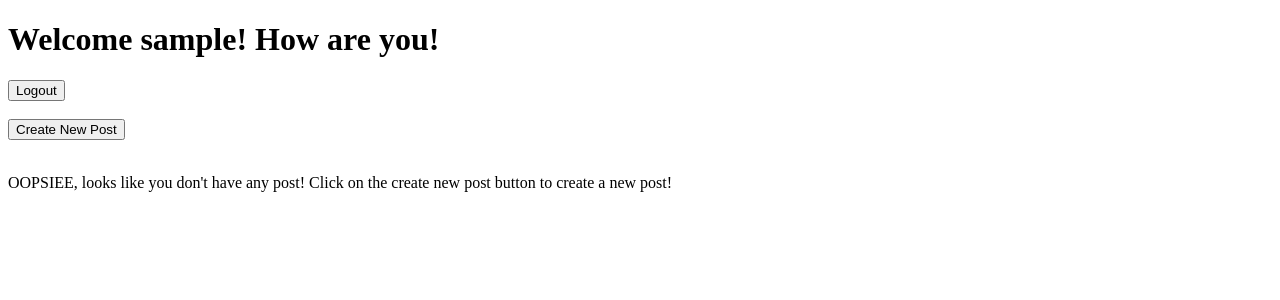
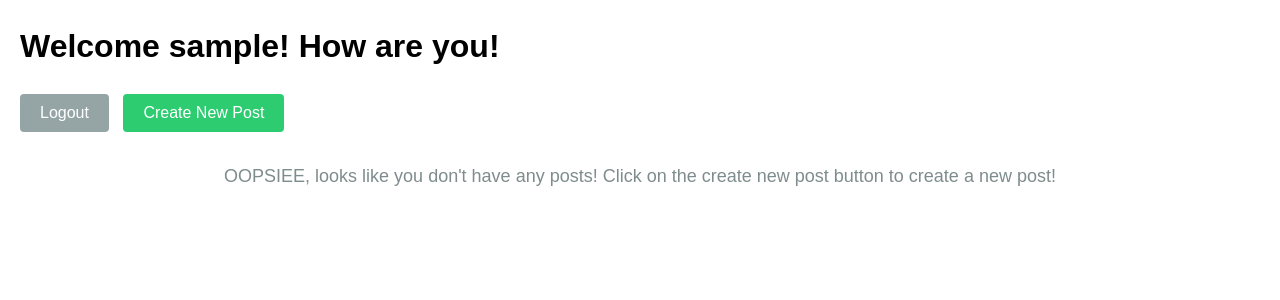
Before and after one commit to adityapradhan202/Dev-Pad, a Flask app: page /user in a window 1280 px wide. Shown: the top 300 px of the page. Run offline with Flask 3, Linux system fonts and the light colour scheme; the visitor is signed in with stand-in values (Sample User, id 1); data that the repository does not hold is empty.

Commit message:
enhanced user.html with improved styling and layout for posts, added post previews and action buttons

```diff
--- a/templates/user.html
+++ b/templates/user.html
@@ -4,30 +4,85 @@
         <meta charset="UTF-8">
         <meta name="viewport" content="width=device-width, initial-scale=1.0">
         <title>User</title>
+        <style>
+            body {
+                font-family: Arial, sans-serif;
+                margin: 20px;
+                line-height: 1.6;
+            }
+            .post-container {
+                border: 1px solid #ddd;
+                border-radius: 8px;
+                padding: 15px;
+                margin: 15px 0;
+                background-color: #f9f9f9;
+            }
+            .post-preview {
+                color: #666;
+                font-style: italic;
+                margin: 10px 0;
+            }
+            .post-actions {
+                margin-top: 10px;
+            }
+            .post-actions button {
+                margin-right: 10px;
+                padding: 5px 15px;
+                border: none;
+                border-radius: 4px;
+                cursor: pointer;
+            }
+            .delete-btn { background-color: #ff6b6b; color: white; }
+            .read-btn { background-color: #4ecdc4; color: white; }
+            .edit-btn { background-color: #45b7d1; color: white; }
+            .main-actions {
+                margin-bottom: 30px;
+            }
+            .main-actions button {
+                padding: 10px 20px;
+                margin-right: 10px;
+                border: none;
+                border-radius: 4px;
+                cursor: pointer;
+                font-size: 16px;
+            }
+            .logout-btn { background-color: #95a5a6; color: white; }
+            .create-btn { background-color: #2ecc71; color: white; }
+        </style>
     </head>
     <body>
         <h1>Welcome {{name}}! How are you!</h1>
-        <a href="{{url_for('logout')}}"><button>Logout</button></a>
 
-        <br><br>
-        <a href="{{url_for('create')}}"><button>Create New Post</button></a>
+        <div class="main-actions">
+            <a href="{{url_for('logout')}}"><button class="logout-btn">Logout</button></a>
+            <a href="{{url_for('create')}}"><button class="create-btn">Create New Post</button></a>
+        </div>
 
-        <br>
-        <br>
-
-        {% if all_rows|length == 0 %} <!--This is how we check length of an iterable in jina2-->
-            <p>OOPSIEE, looks like you don't have any post! Click on the create new post button to create a new post!</p>
+        {% if all_rows|length == 0 %} <!--This is how we check length of an iterable in jinja2-->
+            <p style="text-align: center; color: #7f8c8d; font-size: 18px;">
+                OOPSIEE, looks like you don't have any posts! Click on the create new post button to create a new post!
+            </p>
         {% else %}
             {% for row in all_rows %}
-                <div>
-                    <p>PID - {{row["id"]}}</p>
-                    <p>Content: {{row["content"]}}</p>
-                    <!--Delete button-->
-                    <!--Delete button redirects to login function with post-->
-                    <a href="{{url_for('delete', pid=row['id'])}}"><button>Delete</button></a>
+                <div class="post-container">
+                    <p><strong>Post ID:</strong> {{row["id"]}}</p>
 
-                    <a href="{{url_for('read', pid=row['id'])}}"><button>Read</button></a>
-                    <a href="{{url_for('edit', pid=row['id'])}}"><button>Edit</button></a>
+                    <!-- Show only a preview of the content (first 100 characters) -->
+                    <div class="post-preview">
+                        <strong>Preview:</strong>
+                        {% if row["content"]|length > 100 %}
+                            {{ row["content"][:100] }}...
+                        {% else %}
+                            {{ row["content"] }}
+                        {% endif %}
+                    </div>
+
+                    <!-- Action buttons -->
+                    <div class="post-actions">
+                        <a href="{{url_for('read', pid=row['id'])}}"><button class="read-btn">Read Full Post</button></a>
+                        <a href="{{url_for('edit', pid=row['id'])}}"><button class="edit-btn">Edit</button></a>
+                        <a href="{{url_for('delete', pid=row['id'])}}"><button class="delete-btn">Delete</button></a>
+                    </div>
                 </div>
             {% endfor %}
         {% endif %} <!--End the if here-->
```
